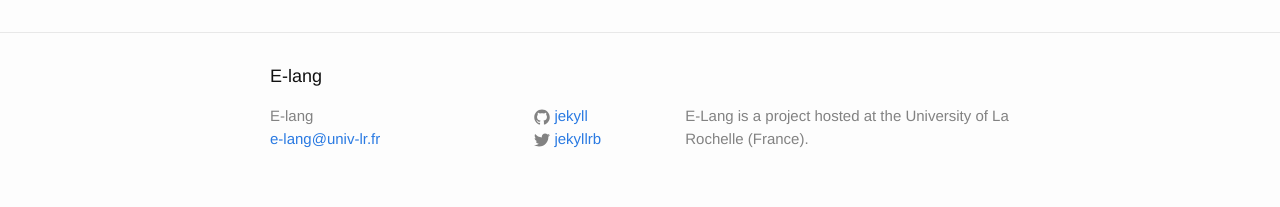
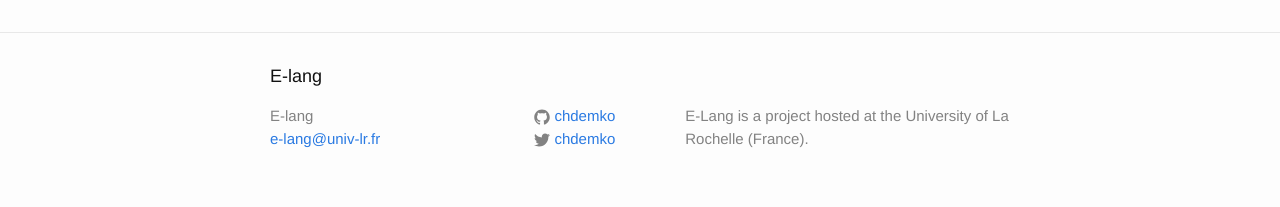
Before and after one commit to e-lang/e-lang.github.io, a Jekyll site: the page built from index.html, in a window 1280 px wide. Shown: the part 1164-1371 px from the top of the page. Built offline with Jekyll 4.4.1, drawn with Linux system fonts in a browser that asks for light colours.

```diff
--- a/_config.yml
+++ b/_config.yml
@@ -12,9 +12,9 @@ email: e-lang@univ-lr.fr
 description: > # this means to ignore newlines until "baseurl:"
   E-Lang is a project hosted at the University of La Rochelle (France).
 baseurl: "" # the subpath of your site, e.g. /blog
-url: "http://http://e-lang.github.io" # the base hostname & protocol for your site
-twitter_username: jekyllrb
-github_username:  jekyll
+url: "http://e-lang.github.io" # the base hostname & protocol for your site
+twitter_username: chdemko
+github_username:  chdemko
 
 # Build settings
 markdown: kramdown
```
